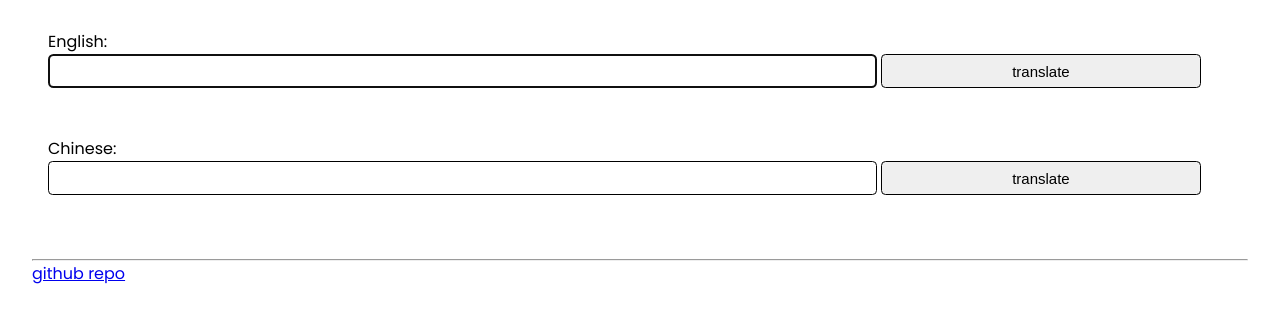
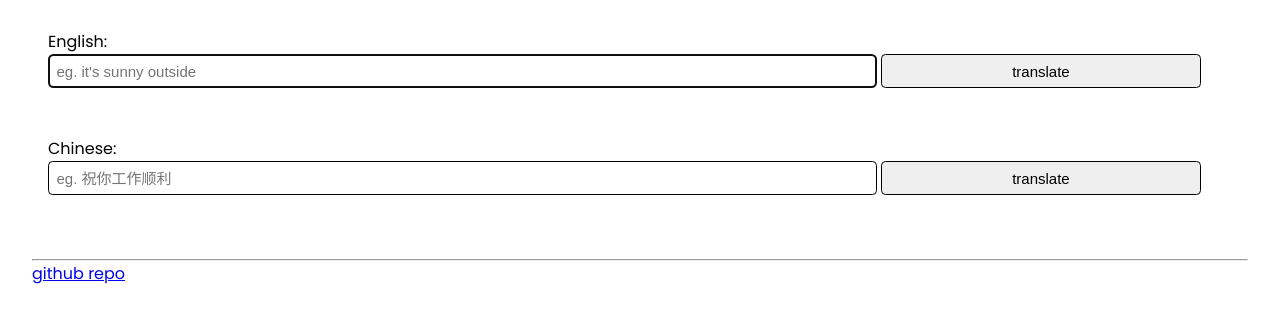
Before and after one commit to richardkentng/translate-api, a website: page src/index.html in a window 1280 px wide. Shown: the part 83-406 px from the top of the page. Drawn offline with nearby package versions, Linux system fonts and the light colour scheme.

Commit message:
adds placeholders for inputs

```diff
--- a/src/index.html
+++ b/src/index.html
@@ -14,12 +14,12 @@
     <h1>Translate English/Chinese</h1>
     <form class="english-form">
         <label for="english">English:</label>
-        <input id="english" type="text" data-sl="en" required autofocus>
+        <input id="english" type="text" data-sl="en" placeholder="eg. it's sunny outside" required autofocus>
         <button type="submit" tabindex="-1">translate</button>
     </form>
     <form class="chinese-form">
         <label for="chinese">Chinese:</label>
-        <input id="chinese" type="text" data-sl="zh-CN" required>
+        <input id="chinese" type="text" data-sl="zh-CN" placeholder="eg. 祝你工作顺利" required>
         <button type="submit">translate</button>
     </form>
     <section class="translation-history">
```
